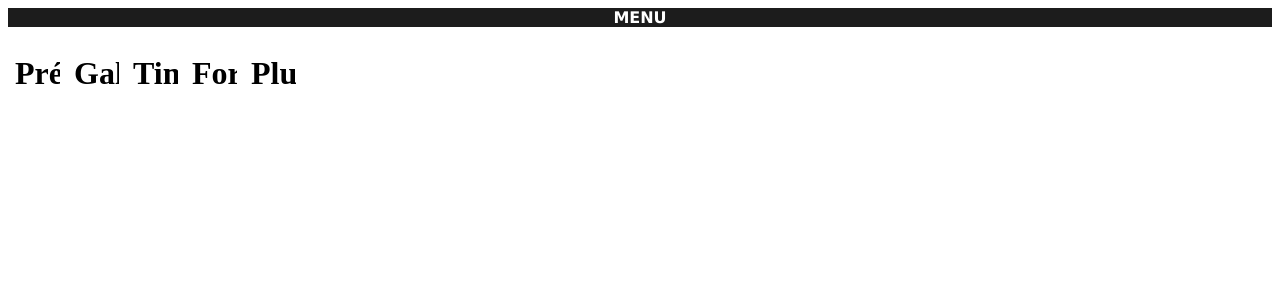
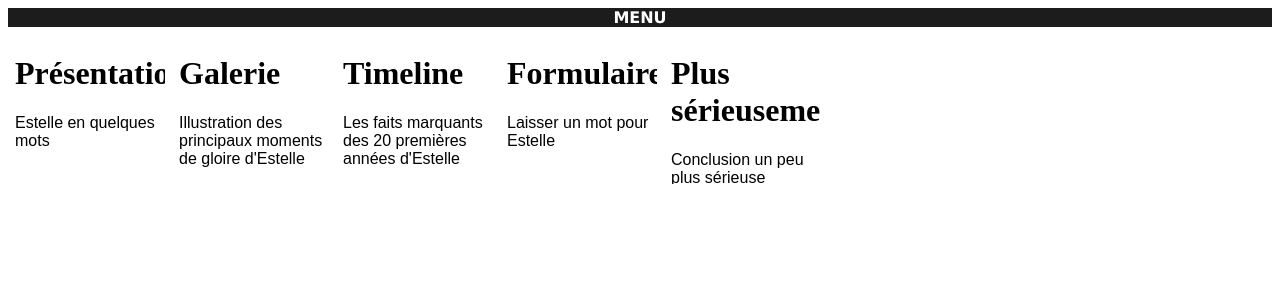
Before and after one commit to Simpleprune/simpleprune.github.io, a PHP site: page /menu.html in a window 1280 px wide. Shown: the top 300 px of the page. Run offline with PHP 8.4, Linux system fonts and the light colour scheme.

Commit message:
Update style.css

```diff
--- a/css/style.css
+++ b/css/style.css
@@ -79,8 +79,8 @@ a{
   float:left;
   border-width:2px;
   margin : 7px;
-  width: 45px;
-  height: 50px;
+  width: 150px;
+  height: 150px;
   overflow:scroll;
 }
 h1.card{
```
